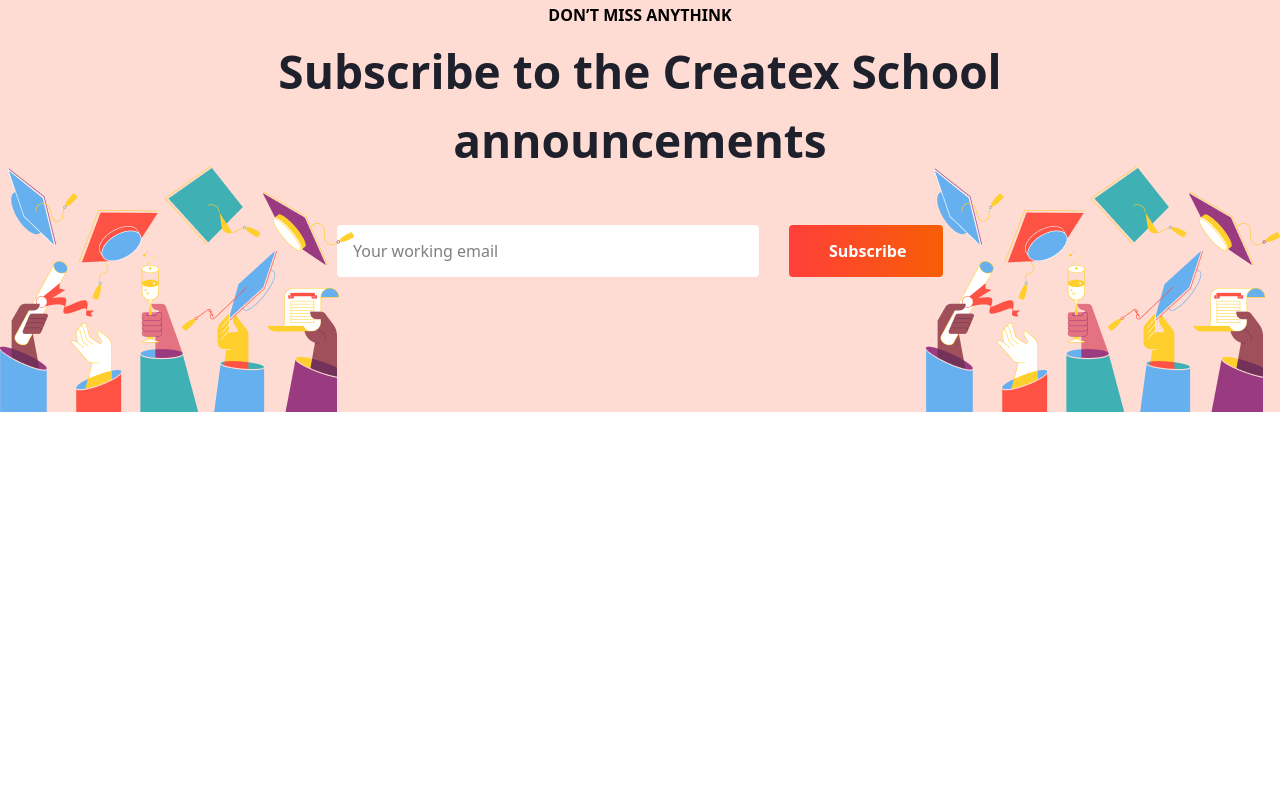
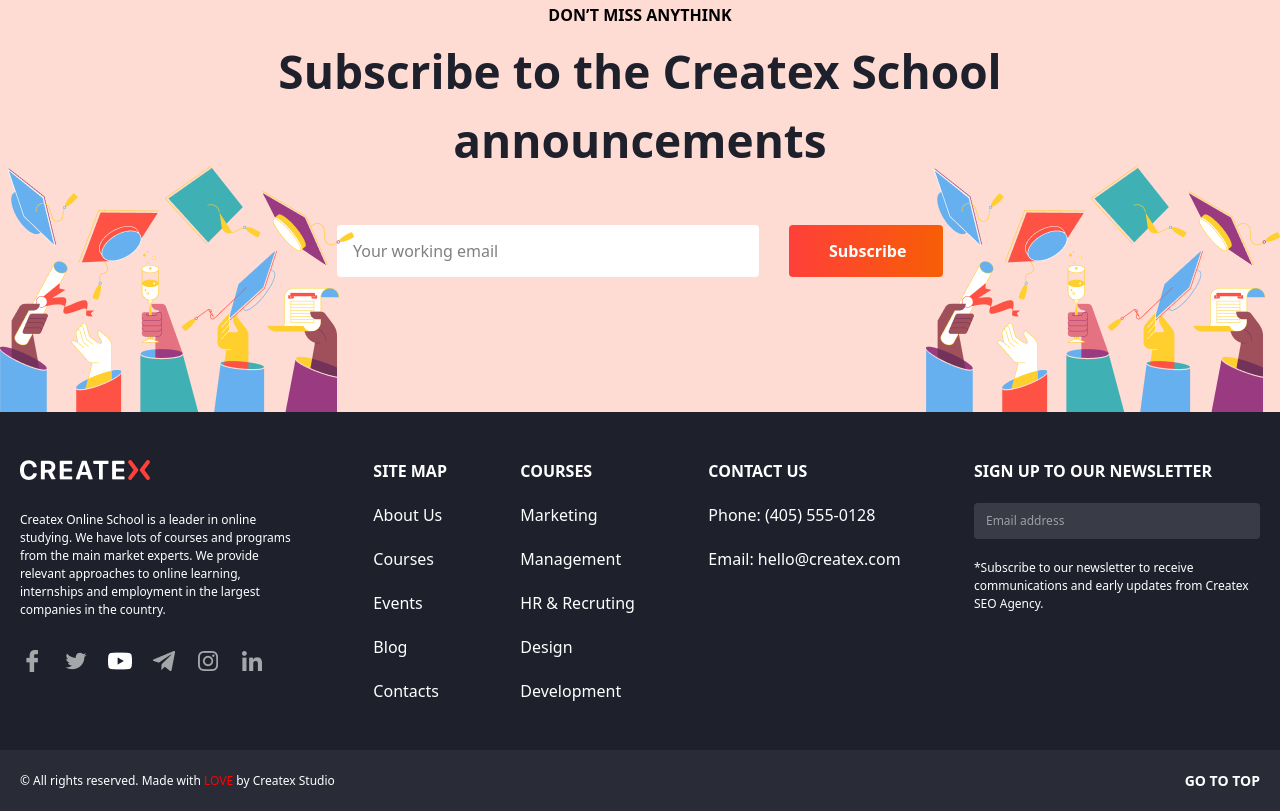
Before and after one commit to JM-2007-07/CreateX, a website: page index.html in a window 1280 px wide. Shown: the part 6973-7784 px from the top of the page. Before the commit the page ends 7385 px from the top, so only its background shows below. Drawn offline with Linux system fonts and the light colour scheme.

Commit message:
created: page 1

```diff
--- a/index.html
+++ b/index.html
@@ -416,5 +416,49 @@
             <img class="absolute bottom-0 right-0" src="./images/illustration (2).png" alt="">
         </section>
     </main>
+
+    <footer class="w-full flex flex-col">
+        <section class="w-full p-5 h-auto lg:h-[338px] bg-[#1E212C] text-white flex justify-center items-center text-white">
+            <div class="w-full lg:w-[1300px] flex flex-col lg:flex-row justify-between gap-[40px]">
+                <div class="flex flex-col gap-[30px] lg:w-[280px]">
+                    <img class="w-[130px] h-[22px]" src="./images/logo (9).png" alt="">
+                    <p class="text-[12px]">Createx Online School is a leader in online studying. We have lots of courses and programs from the main market experts. We provide relevant approaches to online learning, internships and employment in the largest companies in the country. </p>
+                    <img class="w-[244px] h-[24px]" src="./images/socials.png" alt="">
+                </div>
+                <div class="flex flex-col gap-[20px]">
+                    <p class="font-bold">SITE MAP</p>
+                    <p>About Us</p>
+                    <p>Courses</p>
+                    <p>Events</p>
+                    <p>Blog</p>
+                    <p>Contacts</p>
+                </div>
+                <div class="flex flex-col gap-[20px]">
+                    <p class="font-bold">COURSES</p>
+                    <p>Marketing</p>
+                    <p>Management</p>
+                    <p>HR & Recruting</p>
+                    <p>Design</p>
+                    <p>Development</p>
+                </div>
+                <div class="flex flex-col gap-[20px]">
+                    <p class="font-bold">CONTACT US</p>
+                    <p>Phone: (405) 555-0128</p>
+                    <p>Email: hello@createx.com</p>
+                </div>
+                <div class="flex flex-col gap-[20px] lg:w-[286px]">
+                    <p class="font-bold">SIGN UP TO OUR NEWSLETTER</p>
+                    <input type="text" class="bg-[#FFFFFF1F] px-[12px] py-[9px] rounded-[4px] text-[12px]" placeholder="Email address">
+                    <p class="text-[12px]">*Subscribe to our newsletter to receive communications and early updates from Createx SEO Agency.</p>
+                </div>
+            </div>
+        </section>
+        <section class="w-full flex justify-center items-center bg-[#292C37]">
+            <div class="w-full p-5 lg:w-[1300px] flex flex-col lg:flex-row justify-between items-center text-white text-center lg:text-start">
+                <p class="text-[12px]">© All rights reserved. Made with <span class="text-[red]">LOVE</span> by Createx Studio</p>
+                <p class="text-[14px] font-bold">GO TO TOP</p>
+            </div>
+        </section>
+    </footer>
 </body>
 </html>
```
Also changed, not shown: images/logo (9).png (added), images/socials.png (added), src/output.css.
